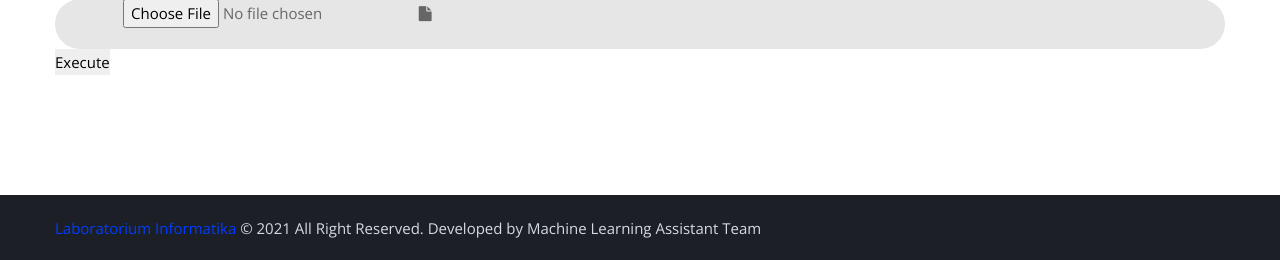
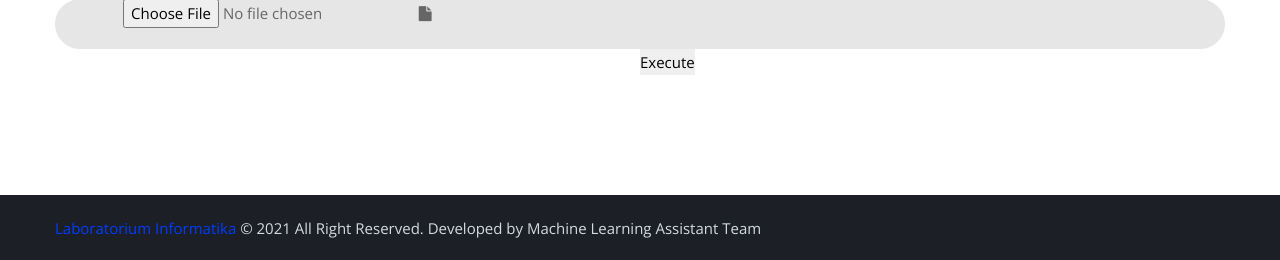
Before and after one commit to amelliaaas/tkc-imagecovid, a Flask app: page / in a window 1280 px wide. Shown: the part 837-1097 px from the top of the page. Run offline with Flask 2, Linux system fonts and the light colour scheme; some libraries are stand-ins or nearby versions; some web fonts are replaced.

Commit message:
update margin left

```diff
--- a/templates/select.html
+++ b/templates/select.html
@@ -50,7 +50,7 @@
                 </div>
             </div>
             <div class="container-login100-form-btn">
-                <button class="login100-form-btn" style="margin: auto;" type="submit">
+                <button class="login100-form-btn" style="margin-left: 50%;" type="submit">
                     Execute
                 </button>
             </div>
```
